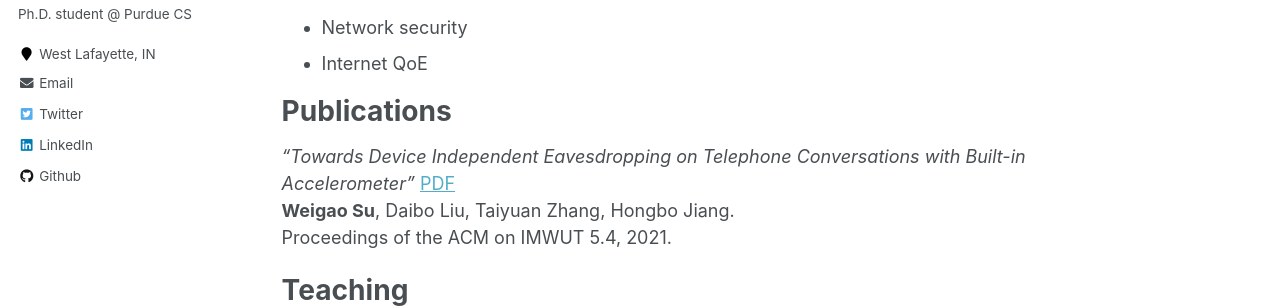
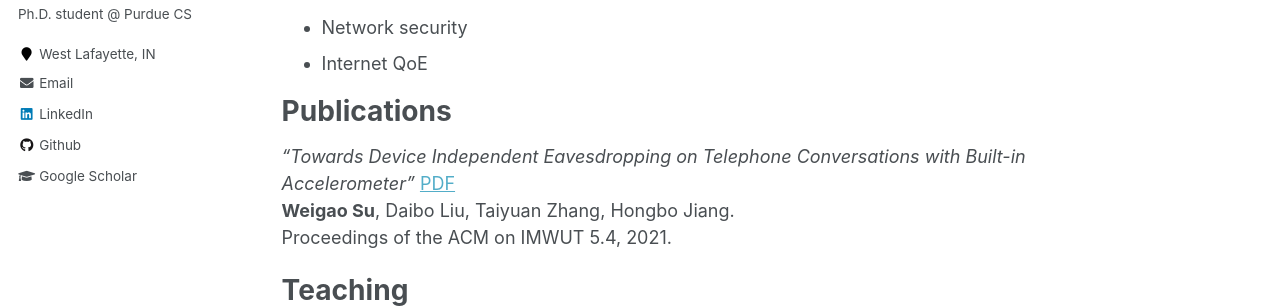
Before and after one commit to wegul/wegul.github.io, a Jekyll site: the page built from _pages/about.md, in a window 1280 px wide. Shown: the part 385-693 px from the top of the page. Built offline with Jekyll 4.4.1, drawn with Linux system fonts in a browser that asks for light colours; some of the changed lines change nothing that is shown.

Commit message:
Update _config.yml

```diff
--- a/_config.yml
+++ b/_config.yml
@@ -86,7 +86,7 @@ author:
   location         : "West Lafayette, IN"
   employer         :
   pubmed           :
-  googlescholar    :
+  googlescholar    : "https://scholar.google.com.hk/citations?user=YpBhfGsAAAAJ&hl=en"
   email            : "su312 at purdue dot edu"
   researchgate     :
   uri              :
@@ -109,7 +109,7 @@ author:
   stackoverflow    : # http://stackoverflow.com/users/123456/username
   steam            :
   tumblr           :
-  twitter          : "wegul794"
+  twitter          :
   vine             :
   weibo            :
   xing             :
```
